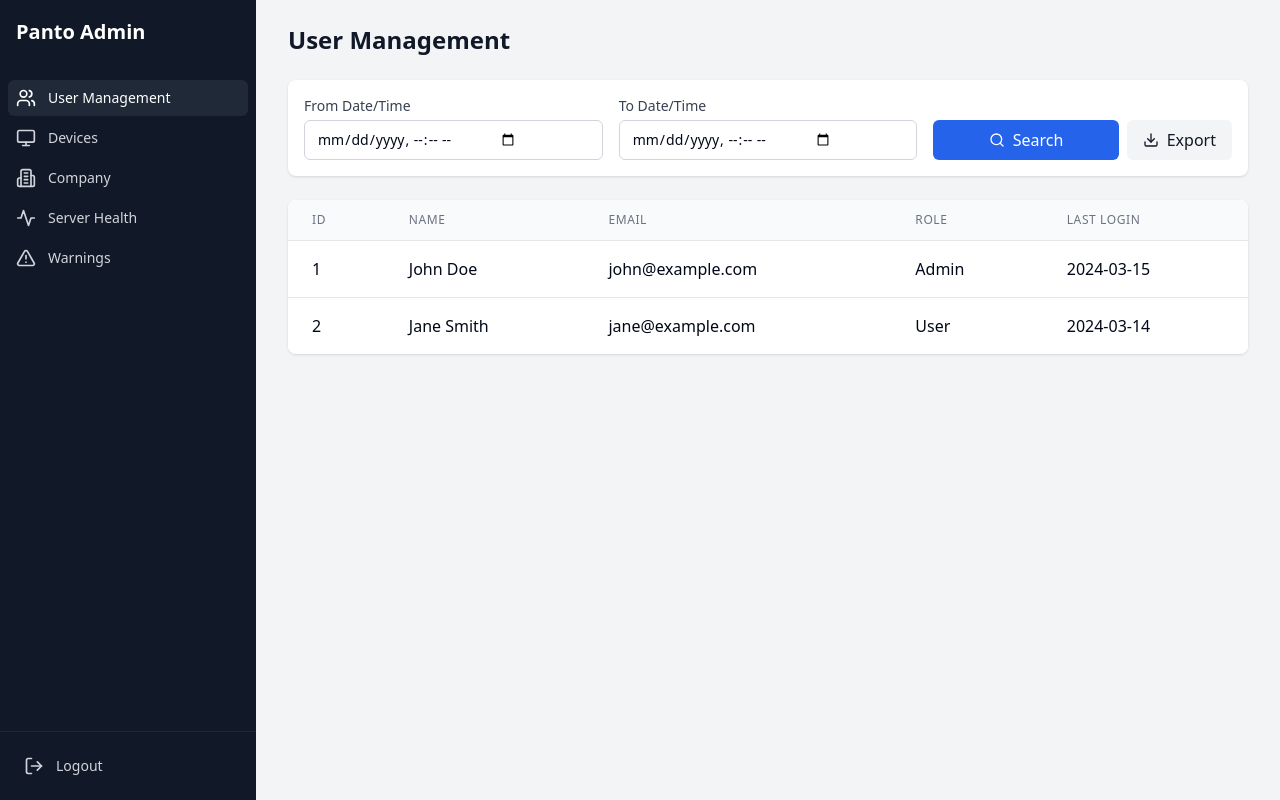
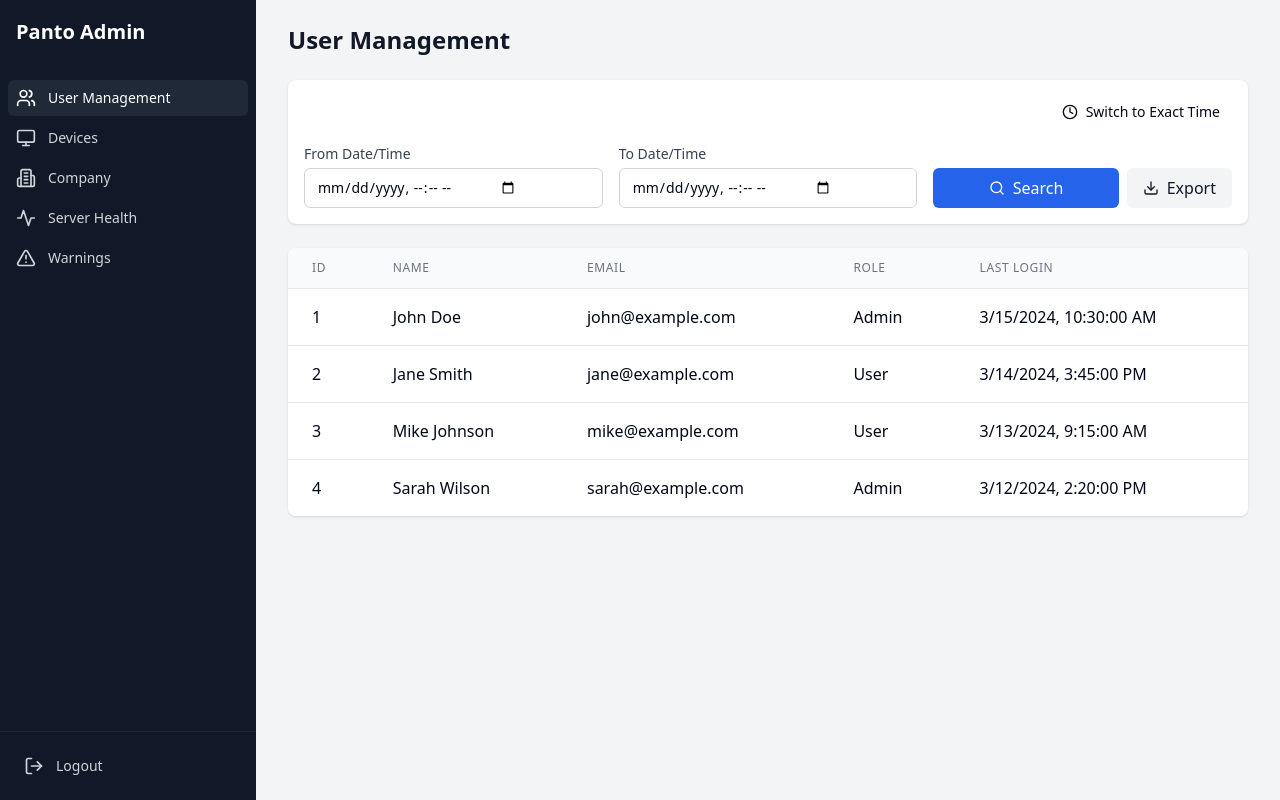
Before and after one commit to pantohealth/panto-monitoring-front, a React (Vite) app: page /dashboard/users in a window 1280 px wide. Built offline with nearby package versions, Linux system fonts and the light colour scheme.

Commit message:
added exact time with ai

```diff
--- a/src/components/filters/DateTimeFilters.tsx
+++ b/src/components/filters/DateTimeFilters.tsx
@@ -1,33 +1,81 @@
 import React from 'react';
 import { useAtom } from 'jotai';
-import { filterAtom } from '@/store/filters';
+import { filterAtom, type FilterState } from '@/store/filters';
 import { Button } from '@/components/ui/Button';
 import { Input } from '@/components/ui/Input';
-import { Search, Download } from 'lucide-react';
-import { jsPDF } from 'jspdf';
-import 'jspdf-autotable';
+import { Search, Download, Clock } from 'lucide-react';
+import toast from 'react-hot-toast';
 
 interface DateTimeFiltersProps {
   onExport: () => void;
+  onSearch: (filters: FilterState) => void;
 }
 
-export function DateTimeFilters({ onExport }: DateTimeFiltersProps) {
+export function DateTimeFilters({ onExport, onSearch }: DateTimeFiltersProps) {
   const [filters, setFilters] = useAtom(filterAtom);
 
   const handleSearch = () => {
-    // Trigger search with current filter values
-    console.log('Searching with filters:', filters);
+    if (filters.isExactSearch && !filters.exactDateTime) {
+      toast.error('Please enter an exact date/time for precise search');
+      return;
+    }
+
+    if (!filters.isExactSearch && !filters.fromDateTime && !filters.toDateTime) {
+      toast.info('Showing all records as no date range specified');
+    }
+
+    onSearch(filters);
+  };
+
+  const toggleSearchMode = () => {
+    setFilters(prev => ({
+      ...prev,
+      isExactSearch: !prev.isExactSearch,
+      // Reset fields when switching modes
+      fromDateTime: '',
+      toDateTime: '',
+      exactDateTime: ''
+    }));
   };
 
   return (
     <div className="bg-white p-4 rounded-lg shadow mb-6">
+      <div className="flex justify-end mb-4">
+        <Button
+          variant="ghost"
+          size="sm"
+          onClick={toggleSearchMode}
+          className="text-sm"
+        >
+          <Clock className="w-4 h-4 mr-2" />
+          {filters.isExactSearch ? 'Switch to Range Search' : 'Switch to Exact Time'}
+        </Button>
+      </div>
+
       <div className="grid grid-cols-1 md:grid-cols-3 gap-4">
+        {filters.isExactSearch ? (
+          <div className="md:col-span-2">
+            <Input
+              type="datetime-local"
+              label="Exact Date/Time"
+              value={filters.exactDateTime}
+              onChange={(e) => setFilters(prev => ({
+                ...prev,
+                exactDateTime: e.target.value
+              }))}
+            />
+          </div>
+        ) : (
+          <>
             <div>
               <Input
                 type="datetime-local"
                 label="From Date/Time"
                 value={filters.fromDateTime}
-            onChange={(e) => setFilters({ ...filters, fromDateTime: e.target.value })}
+                onChange={(e) => setFilters(prev => ({
+                  ...prev,
+                  fromDateTime: e.target.value
+                }))}
               />
             </div>
             <div>
@@ -35,9 +83,14 @@ export function DateTimeFilters({ onExport }: DateTimeFiltersProps) {
                 type="datetime-local"
                 label="To Date/Time"
                 value={filters.toDateTime}
-            onChange={(e) => setFilters({ ...filters, toDateTime: e.target.value })}
+                onChange={(e) => setFilters(prev => ({
+                  ...prev,
+                  toDateTime: e.target.value
+                }))}
               />
             </div>
+          </>
+        )}
         <div className="flex items-end space-x-2">
           <Button
             onClick={handleSearch}
--- a/src/pages/Users.tsx
+++ b/src/pages/Users.tsx
@@ -1,17 +1,44 @@
-import React from 'react';
+import React, { useState } from 'react';
 import { DateTimeFilters } from '@/components/filters/DateTimeFilters';
 import { exportToPDF } from '@/utils/export';
+import type { FilterState } from '@/store/filters';
+import { isWithinInterval, parseISO, isEqual } from 'date-fns';
 
-const MOCK_USERS = [
-  { id: 1, name: 'John Doe', email: 'john@example.com', role: 'Admin', lastLogin: '2024-03-15' },
-  { id: 2, name: 'Jane Smith', email: 'jane@example.com', role: 'User', lastLogin: '2024-03-14' },
+const ALL_USERS = [
+  { id: 1, name: 'John Doe', email: 'john@example.com', role: 'Admin', lastLogin: '2024-03-15T10:30:00' },
+  { id: 2, name: 'Jane Smith', email: 'jane@example.com', role: 'User', lastLogin: '2024-03-14T15:45:00' },
+  { id: 3, name: 'Mike Johnson', email: 'mike@example.com', role: 'User', lastLogin: '2024-03-13T09:15:00' },
+  { id: 4, name: 'Sarah Wilson', email: 'sarah@example.com', role: 'Admin', lastLogin: '2024-03-12T14:20:00' },
 ];
 
 const COLUMNS = ['ID', 'Name', 'Email', 'Role', 'Last Login'];
 
 export function UsersPage() {
+  const [filteredUsers, setFilteredUsers] = useState(ALL_USERS);
+
+  const handleSearch = (filters: FilterState) => {
+    let filtered = ALL_USERS;
+
+    if (filters.isExactSearch && filters.exactDateTime) {
+      const exactDate = parseISO(filters.exactDateTime);
+      filtered = ALL_USERS.filter(user =>
+        isEqual(parseISO(user.lastLogin), exactDate)
+      );
+    } else if (!filters.isExactSearch && (filters.fromDateTime || filters.toDateTime)) {
+      filtered = ALL_USERS.filter(user => {
+        const loginDate = parseISO(user.lastLogin);
+        const start = filters.fromDateTime ? parseISO(filters.fromDateTime) : new Date(0);
+        const end = filters.toDateTime ? parseISO(filters.toDateTime) : new Date();
+
+        return isWithinInterval(loginDate, { start, end });
+      });
+    }
+
+    setFilteredUsers(filtered);
+  };
+
   const handleExport = () => {
-    exportToPDF('User Management Report', MOCK_USERS, ['id', 'name', 'email', 'role', 'lastLogin']);
+    exportToPDF('User Management Report', filteredUsers, ['id', 'name', 'email', 'role', 'lastLogin']);
   };
 
   return (
@@ -20,7 +47,7 @@ export function UsersPage() {
         <h1 className="text-2xl font-semibold text-gray-900">User Management</h1>
       </div>
 
-      <DateTimeFilters onExport={handleExport} />
+      <DateTimeFilters onExport={handleExport} onSearch={handleSearch} />
 
       <div className="bg-white shadow rounded-lg overflow-hidden">
         <div className="overflow-x-auto">
@@ -38,13 +65,15 @@ export function UsersPage() {
               </tr>
             </thead>
             <tbody className="bg-white divide-y divide-gray-200">
-              {MOCK_USERS.map((user) => (
+              {filteredUsers.map((user) => (
                 <tr key={user.id}>
                   <td className="px-6 py-4 whitespace-nowrap">{user.id}</td>
                   <td className="px-6 py-4 whitespace-nowrap">{user.name}</td>
                   <td className="px-6 py-4 whitespace-nowrap">{user.email}</td>
                   <td className="px-6 py-4 whitespace-nowrap">{user.role}</td>
-                  <td className="px-6 py-4 whitespace-nowrap">{user.lastLogin}</td>
+                  <td className="px-6 py-4 whitespace-nowrap">
+                    {new Date(user.lastLogin).toLocaleString()}
+                  </td>
                 </tr>
               ))}
             </tbody>
--- a/src/store/filters.ts
+++ b/src/store/filters.ts
@@ -1,11 +1,15 @@
 import { atom } from 'jotai';
 
-interface FilterState {
+export interface FilterState {
   fromDateTime: string;
   toDateTime: string;
+  exactDateTime: string;
+  isExactSearch: boolean;
 }
 
 export const filterAtom = atom<FilterState>({
   fromDateTime: '',
   toDateTime: '',
+  exactDateTime: '',
+  isExactSearch: false,
 });
```
Lines whose indentation alone changed are shown as unchanged.
